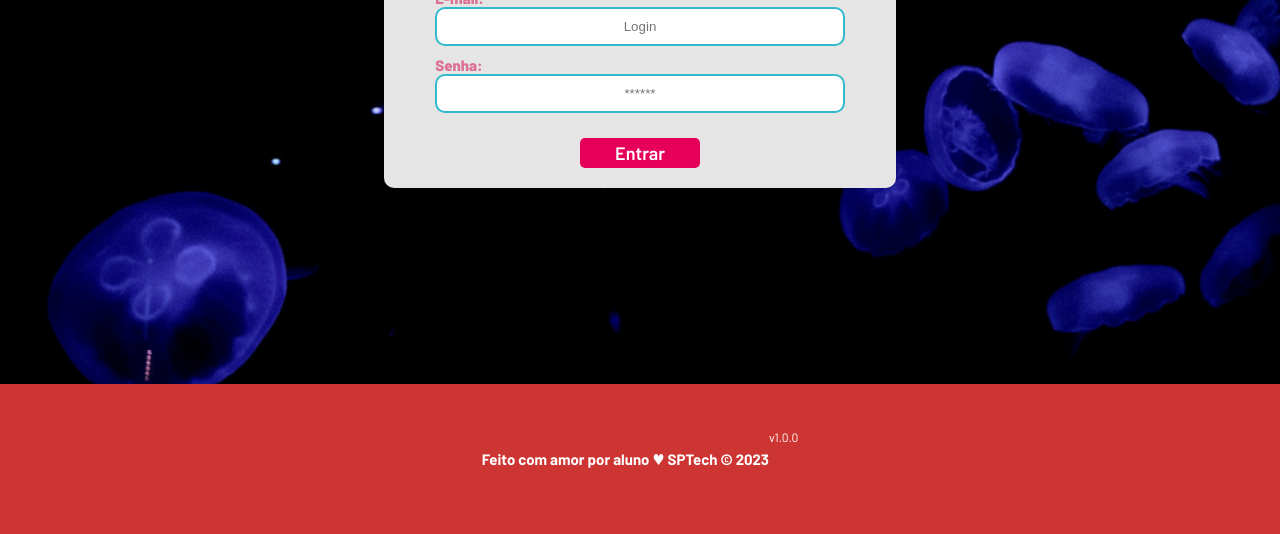
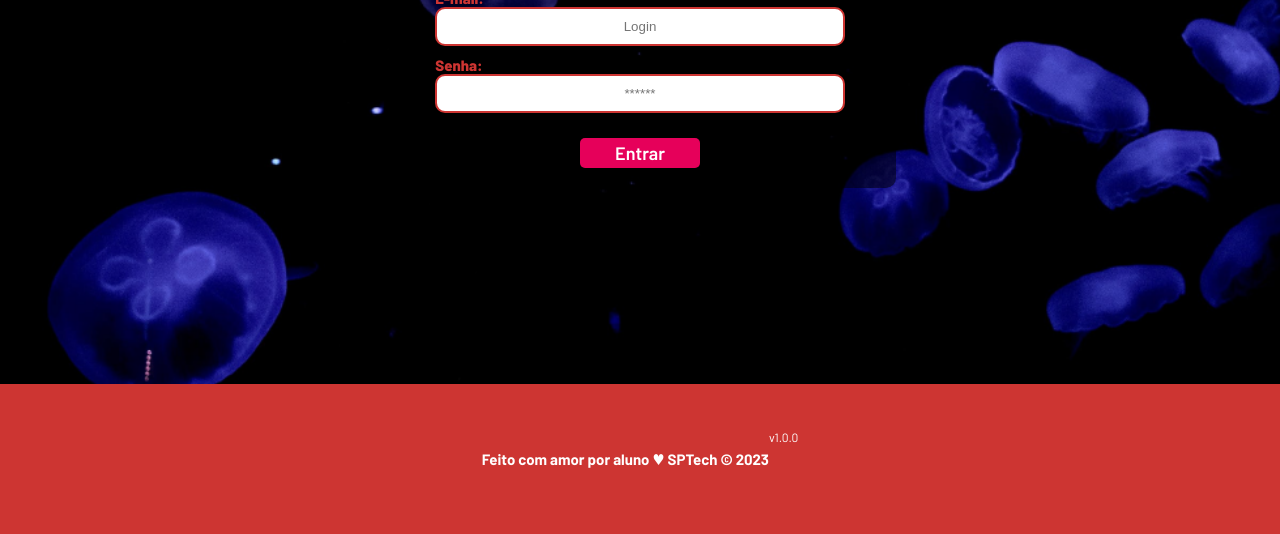
Before and after one commit to ArthurRamoss/Projeto-Individual, a website: page public/login.html in a window 1280 px wide. Shown: the part 351-885 px from the top of the page. Drawn offline with Linux system fonts and the light colour scheme.

Commit message:
Atualização no app.js

```diff
--- a/public/css/estilo.css
+++ b/public/css/estilo.css
@@ -156,12 +156,12 @@ text-shadow: 0px 0px 15px black;
 
 .card {
   width: 50%;
-  background-color: #e5e5e5;
+  background-color: rgba(0,0,0,0.5);
   border-radius: 10px;
   display: flex;
   align-items: center;
   justify-content: space-evenly;
-  color: palevioletred;
+  color: #cd3532;
   flex-direction: column;
   height: fit-content;
   padding: 20px 0;
@@ -186,7 +186,7 @@ text-shadow: 0px 0px 15px black;
 }
 
 .formulario input {
-  border: 2px solid #32b9cd;
+  border: 2px solid #cd3532;
   text-align: center;
   border-radius: 10px;
   margin: 0;
```
Also changed, not shown: app.js (+11 -0 lines), public/dashboard/dashboard.html (+2 -1 lines), README.md, 2 other files.
